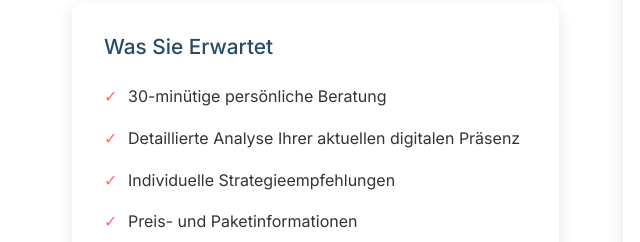
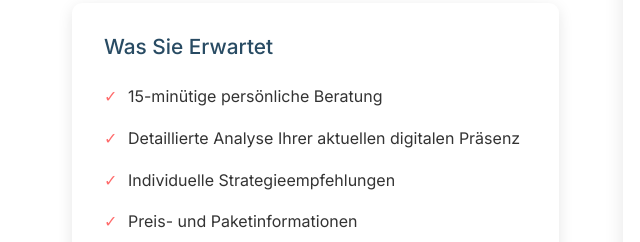
Before and after one commit to PotatoMan3728/pixel-pitch, a plain HTML site: page book.html in a window 1280 px wide. Shown: the part 377-619 px from the top of the page, 0-640 px from the left. Drawn offline with nearby package versions, Linux system fonts and the light colour scheme.

Commit message:
Fixing the translations

```diff
--- a/book.html
+++ b/book.html
@@ -54,7 +54,7 @@
                     <div class="booking-details">
                         <h3 data-translate="What to Expect">What to Expect</h3>
                         <ul>
-                            <li data-translate="30-minute personalized consultation">30-minute personalized consultation</li>
+                            <li data-translate="15-minute personalized consultation">15-minute personalized consultation</li>
                             <li data-translate="Detailed analysis of your current digital presence">Detailed analysis of your current digital presence</li>
                             <li data-translate="Custom strategy recommendations">Custom strategy recommendations</li>
                             <li data-translate="Pricing and package information">Pricing and package information</li>
--- a/scripts/translations.js
+++ b/scripts/translations.js
@@ -62,7 +62,7 @@ const translations = {
         'Book your free consultation today': 'Book your free consultation today',
         'Let\'s discuss your project and find the best solutions': 'Let\'s discuss your project and find the best solutions',
         'What to Expect': 'What to Expect',
-        '30-minute personalized consultation': '30-minute personalized consultation',
+        '15-minute personalized consultation': '15-minute personalized consultation',
         'Detailed analysis of your current digital presence': 'Detailed analysis of your current digital presence',
         'Custom strategy recommendations': 'Custom strategy recommendations',
         'Pricing and package information': 'Pricing and package information',
@@ -147,7 +147,7 @@ const translations = {
         'Book your free consultation today': 'Buchen Sie heute Ihre kostenlose Beratung',
         'Let\'s discuss your project and find the best solutions': 'Lassen Sie uns Ihr Projekt besprechen und die besten Lösungen finden',
         'What to Expect': 'Was Sie Erwartet',
-        '30-minute personalized consultation': '30-minütige persönliche Beratung',
+        '15-minute personalized consultation': '15-minütige persönliche Beratung',
         'Detailed analysis of your current digital presence': 'Detaillierte Analyse Ihrer aktuellen digitalen Präsenz',
         'Custom strategy recommendations': 'Individuelle Strategieempfehlungen',
         'Pricing and package information': 'Preis- und Paketinformationen',
```
Also changed, not shown: contact.html (+3 -3 lines).
